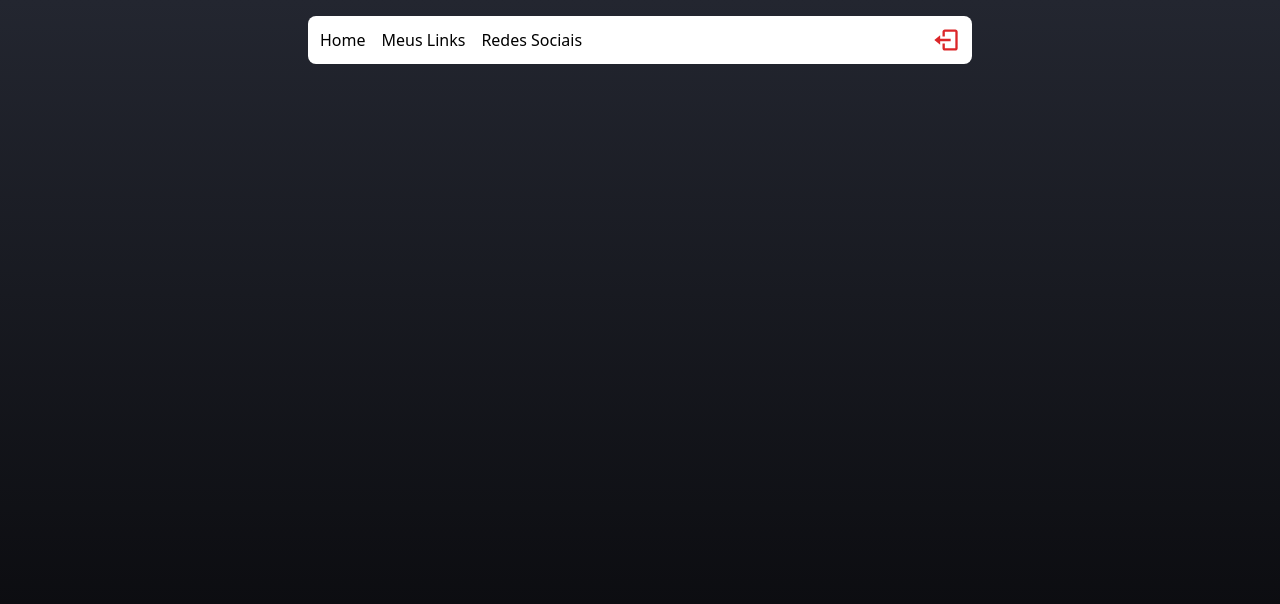
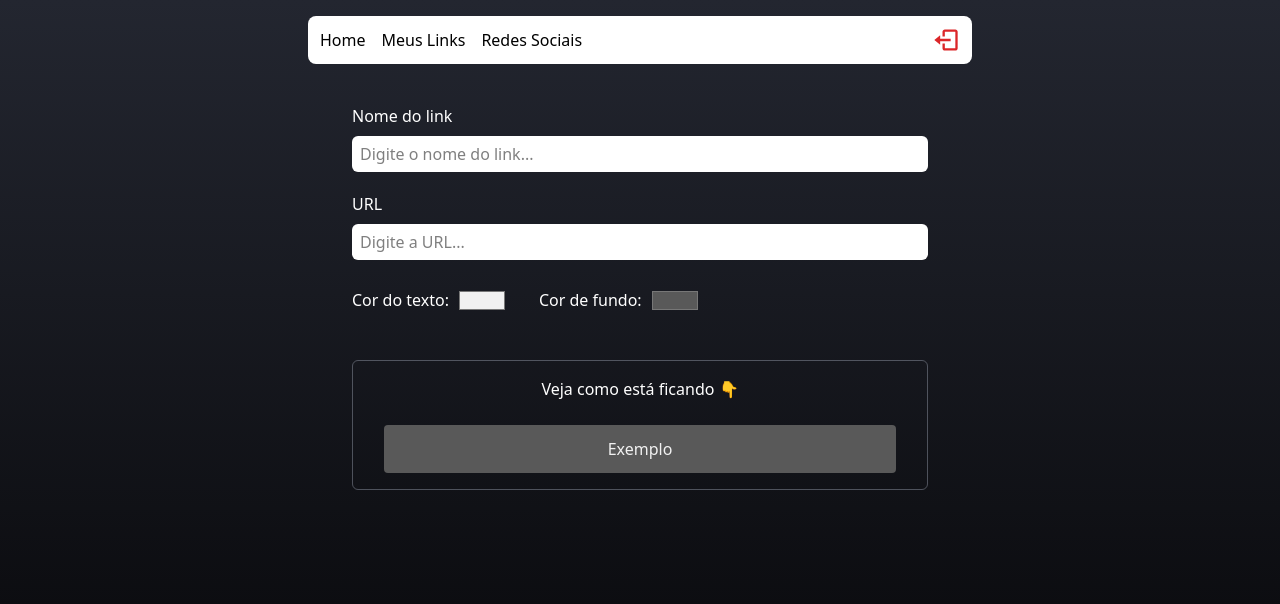
Before and after one commit to thiagodnt/dev-link, a React (Vite) app: page /admin in a window 1280 px wide. Shown: the top 604 px of the page. Built offline with nearby package versions, Linux system fonts and the light colour scheme; no server answers; sample sign-in values are in the browser's storage.

Commit message:
feat: layout inicial da pagina admin com inputs do formulario e preview

```diff
--- a/src/pages/Admin/index.tsx
+++ b/src/pages/Admin/index.tsx
@@ -1,9 +1,71 @@
+import { useState } from 'react';
 import Header from '../../components/Header';
+import Input from '../../components/Input';
 
 export default function Admin() {
+	const [linkNameInput, setLinkNameInput] = useState('');
+	const [urlInput, setUrlInput] = useState('');
+	const [textColorInput, setTextColorInput] = useState('#f1f1f1');
+	const [bgColorInput, setBgColorInput] = useState('#595959');
+
 	return (
 		<div className="flex items-center flex-col min-h-screen pb-7 px-2">
 			<Header />
+
+			<form className="w-full max-w-xl flex flex-col mt-8 mb-4">
+				<label className="text-white font-medium my-2">Nome do link</label>
+				<Input
+					type="text"
+					placeholder="Digite o nome do link..."
+					value={linkNameInput}
+					onChange={(e) => setLinkNameInput(e.target.value)}
+				/>
+				<label className="text-white font-medium my-2">URL</label>
+				<Input
+					type="url"
+					placeholder="Digite a URL..."
+					value={urlInput}
+					onChange={(e) => setUrlInput(e.target.value)}
+				/>
+
+				<section className="flex gap-8 my-2">
+					<div className="flex items-center gap-2">
+						<label className="text-white font-medium my-2">
+							Cor do texto:
+						</label>
+						<input
+							type="color"
+							value={textColorInput}
+							onChange={(e) => setTextColorInput(e.target.value)}
+						/>
+					</div>
+
+					<div className="flex items-center gap-2">
+						<label className="text-white font-medium my-2">
+							Cor de fundo:
+						</label>
+						<input
+							type="color"
+							value={bgColorInput}
+							onChange={(e) => setBgColorInput(e.target.value)}
+						/>
+					</div>
+				</section>
+
+				<div className="flex flex-col items-center my-8 py-4 border border-gray-400/45 rounded-md">
+					<label className="text-white font-medium">
+						Veja como está ficando 👇
+					</label>
+					<article
+						className="w-11/12 max-w-lg flex flex-col items-center justify-center mt-6 rounded px-1 py-3"
+						style={{ backgroundColor: bgColorInput }}
+					>
+						<p className="font-medium" style={{ color: textColorInput }}>
+							{linkNameInput === '' ? 'Exemplo' : linkNameInput}
+						</p>
+					</article>
+				</div>
+			</form>
 		</div>
 	);
 }
```
